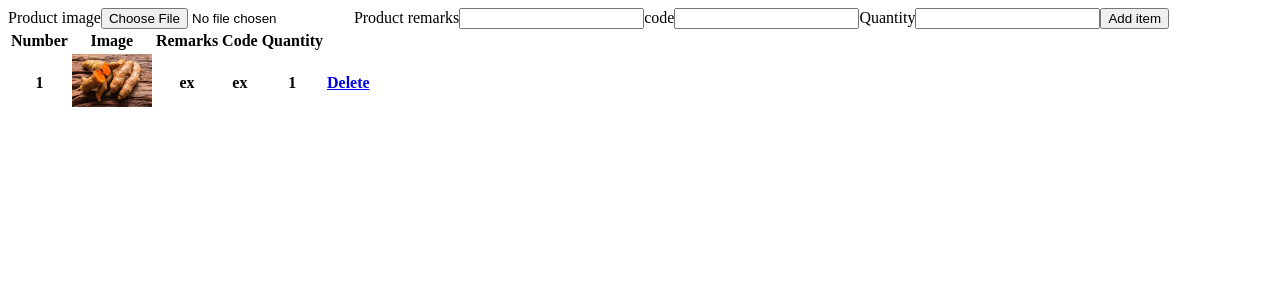
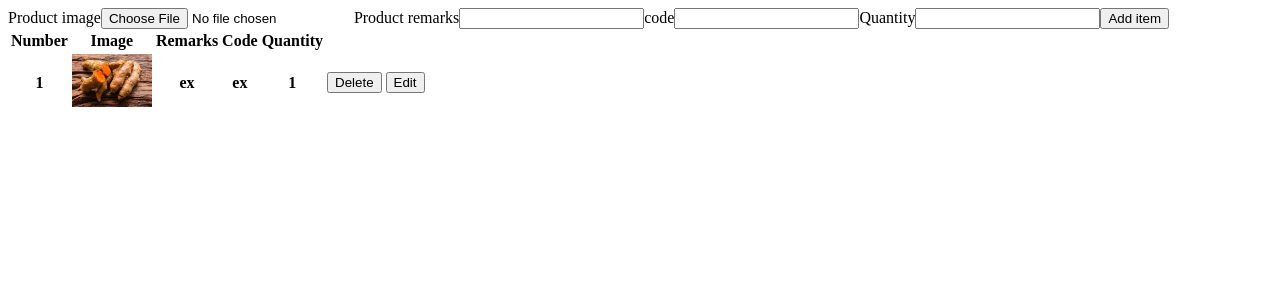
Before and after one commit to JustinWangsa/Inventory-Management-System-Website, a PHP site: page /add.php in a window 1280 px wide. Shown: the top 300 px of the page. Run offline with PHP 8.4, Linux system fonts and the light colour scheme; data comes from the database, SQL or seed files in the repository; lists and menus that the app fills with data are empty.

Commit message:
fixed delete, add edit

```diff
--- /dev/null
+++ b/src/edit.php
@@ -0,0 +1,3 @@
+<?php
+
+    include("connect.php");
--- a/src/index.php
+++ b/src/index.php
@@ -13,7 +13,7 @@
 
             <table>
 
-                <tr class="information">
+                <tr class="">
                     <th scope="col">Number</th>
                     <th scope="col">Image</th>
                     <th scope="col">Remarks</th>
@@ -22,7 +22,7 @@
                 </tr>
 
                 <body>
-                    <form method="POST" class="form-inline" enctype="multipart/form-data" action="add.php">
+                    <form method="POST" class="" enctype="multipart/form-data" action="add.php">
 
 
                             <label for="name">Product image</label>
@@ -77,9 +77,18 @@
                             <?php echo $row["product_quantity"] ?>
                         </th>
                         <th>
-                            <a href="delete.php?id=<?php echo $row["id"] ?>">Delete</a>
-                            <!-- <button type="submit" class="btn btn-primary ms-3 mt-3" name="add">Add item</button> -->
+                            <button class=""
+                                onclick="window.location.href = 'delete.php?id=<?php echo $row["id"] ?>';">
+                                Delete
+                            </button>
                         </th>
+                        <th>
+                            <button class=""
+                                onclick="window.location.href = 'edit.php?id=<?php echo $row["id"] ?>';">
+                                Edit
+                            </button>
+                        </th>
+
                     <?php
                         }
                     }
```
Also changed, not shown: src/delete.php (line endings or trailing spaces).
